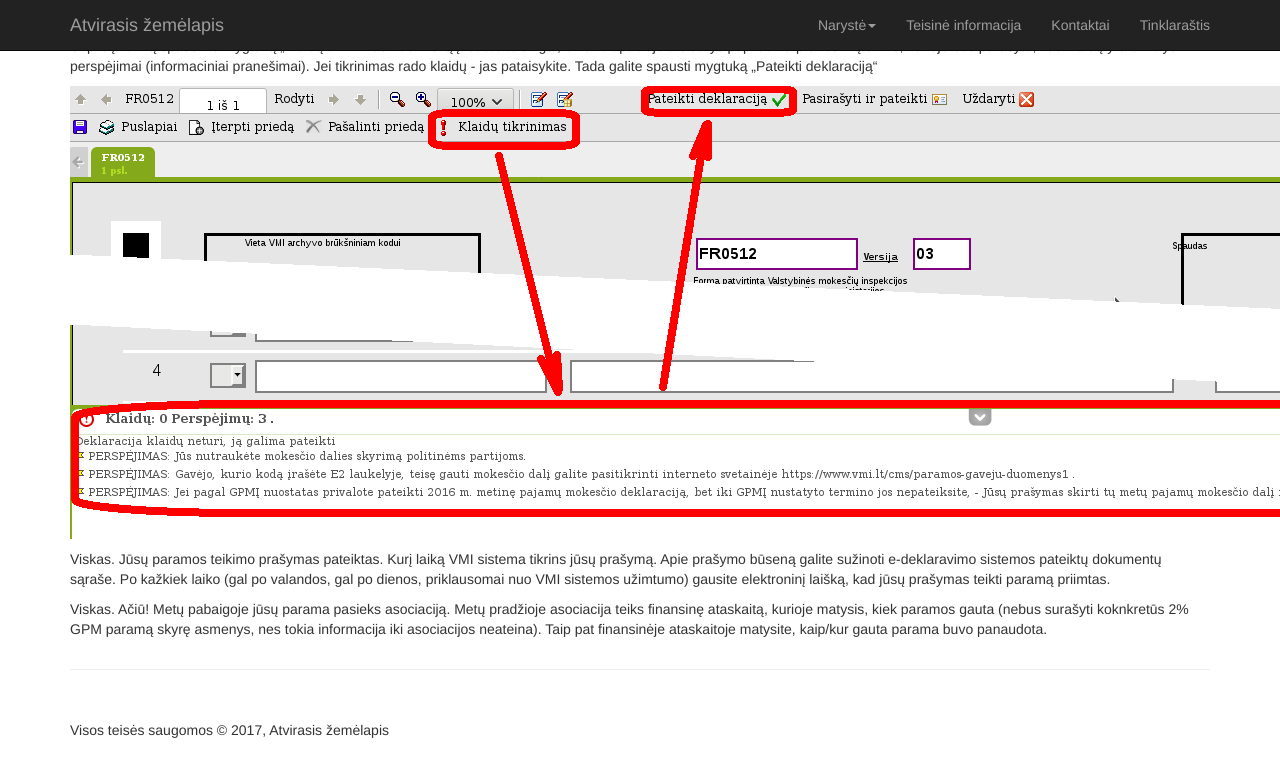
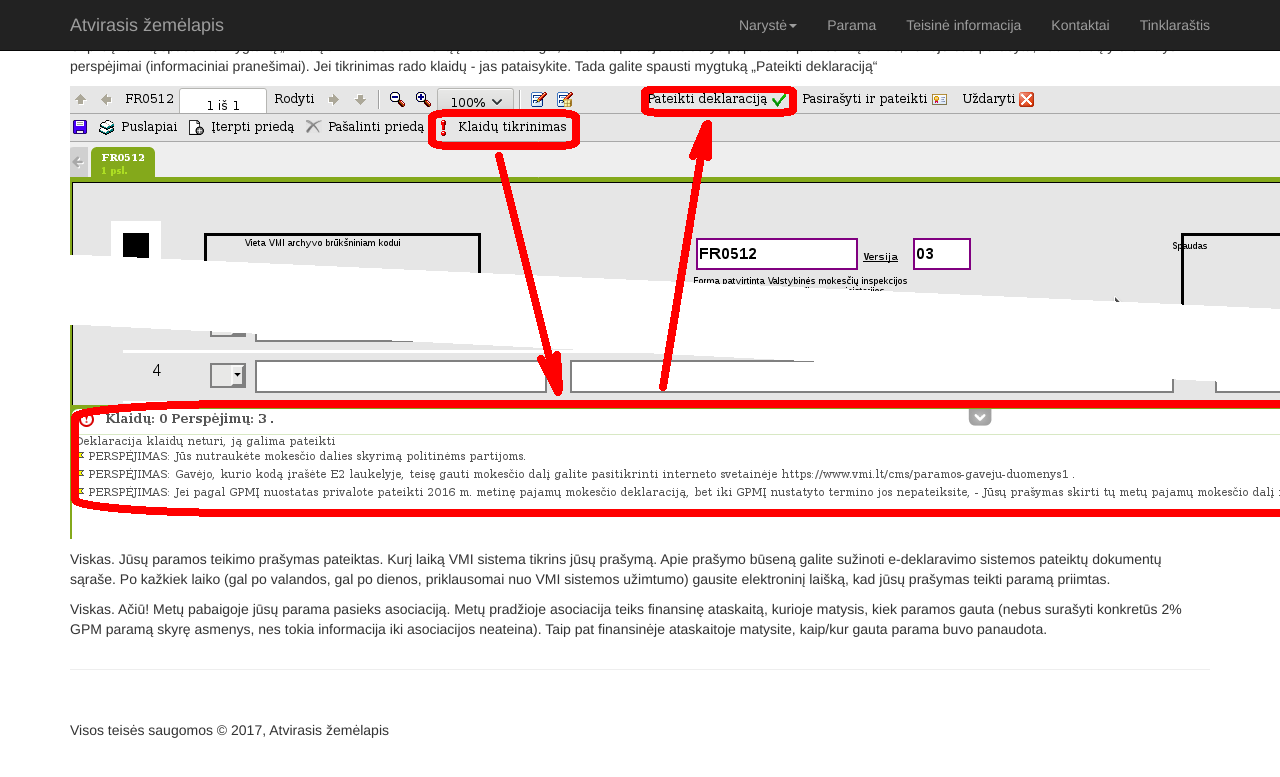
Before and after one commit to openmaplt/openmaplt.github.io, a Jekyll site: the page built from support/gpm_support.html, in a window 1280 px wide and 900 px high, scrolled down 2198 px, cut to the strip 0-796 px from the top of the window. Shown: the top 777 px of the strip. Built offline with Jekyll 4.4.1, drawn with Linux system fonts in a browser that asks for light colours; some of the changed text lies outside the part shown.

Commit message:
smulkūs paramos puslapio pataisymai

```diff
--- a/_includes/navigation.html
+++ b/_includes/navigation.html
@@ -21,6 +21,9 @@
                     </ul>
                 </li>
                 <li>
+                    <a href="/support/gpm_support.html">Parama</a>
+                </li>
+                <li>
                     <a href="/legal">Teisinė informacija</a>
                 </li>
                 <li>
--- a/support/gpm_support.html
+++ b/support/gpm_support.html
@@ -8,7 +8,7 @@
 		<h1 class="page-header">Narystė</h1>
 		<ol class="breadcrumb">
 			<li><a href="/">Pradžia</a></li>
-			<li class="active">Prašymas įstoti</li>
+			<li class="active">Parama</li>
 		</ol>
 	</div>
 </div>
@@ -19,7 +19,7 @@
 
 	<!-- Membership request Column -->
     <div class="col-lg-12">
-        <h2 class="page-header">Prašymas skirti 2% GPM param1 asociacijai „Atvirasis žemėlapis“</h2>
+        <h2 class="page-header">Prašymas skirti 2% GPM paramą asociacijai „Atvirasis žemėlapis“</h2>
     </div>
     <div class="col-md-12 col-sm-12">
         <img class="img-responsive" src="/images/matrix-1019905_267x200.jpg" alt="" />
@@ -33,7 +33,7 @@
     <li>Konferencijoms, seminarams, mokymams rengti.</li>
     </ul></p>
     <p>Prašymą skirti 2% GPM galima užpildyti atsispausdinus formą, ją užpildžius ir nuvežus į VMI arba išsiuntus paštu. Bet paprasčiausia prašymą užpildyti elektroniniu būdu. Tam užtruksite tik 5-10 minučių.</p>
-    <p>Elektroninį prašymą galite pateikti <a href="https://deklaravimas.vmi.lt">oficialioje VMI elektroninio deklaravimo sistemoje: https://deklaravimas.vmi.lt</a></p>
+    <p>Elektroninį prašymą galite pateikti <a href="https://deklaravimas.vmi.lt" target="_blank">oficialioje VMI elektroninio deklaravimo sistemoje: https://deklaravimas.vmi.lt</a></p>
     <p>Visų pirma turėsite prisijungti prie sistemos naudodami sau patogiausią autentikavimo būdą: gal per banką, gal naudodami e-parašą</p>
     <p>Prisijungę dešinėje pusėje spauskite nuorodą „Paramos skyrimas“:</p>
     <p><img src="parama1.png" alt="Nuoroda į Paramos prašymo teikimą" /></p>
@@ -54,7 +54,7 @@
     <p>Užpildę formą spauskite mygtuką „Klaidų tikrinimas“. Jei viską įvedėte teisingai, ekrano apačioje atsidarys papildoma pranešimų skiltis, kurioje bus parašyta, kad klaidų yra 0 ir trys perspėjimai (informaciniai pranešimai). Jei tikrinimas rado klaidų - jas pataisykite. Tada galite spausti mygtuką „Pateikti deklaraciją“</p>
     <p><img src="parama4.png" alt="Prašymo pateikimas" /></p>
     <p>Viskas. Jūsų paramos teikimo prašymas pateiktas. Kurį laiką VMI sistema tikrins jūsų prašymą. Apie prašymo būseną galite sužinoti e-deklaravimo sistemos pateiktų dokumentų sąraše. Po kažkiek laiko (gal po valandos, gal po dienos, priklausomai nuo VMI sistemos užimtumo) gausite elektroninį laišką, kad jūsų prašymas teikti paramą priimtas.</p>
-    <p>Viskas. Ačiū! Metų pabaigoje jūsų parama pasieks asociaciją. Metų pradžioje asociacija teiks finansinę ataskaitą, kurioje matysis, kiek paramos gauta (nebus surašyti koknkretūs 2% GPM paramą skyrę asmenys, nes tokia informacija iki asociacijos neateina). Taip pat finansinėje ataskaitoje matysite, kaip/kur gauta parama buvo panaudota.</p>
+    <p>Viskas. Ačiū! Metų pabaigoje jūsų parama pasieks asociaciją. Metų pradžioje asociacija teiks finansinę ataskaitą, kurioje matysis, kiek paramos gauta (nebus surašyti konkretūs 2% GPM paramą skyrę asmenys, nes tokia informacija iki asociacijos neateina). Taip pat finansinėje ataskaitoje matysite, kaip/kur gauta parama buvo panaudota.</p>
     </div>
 </div>
 <!-- /.row -->
```
